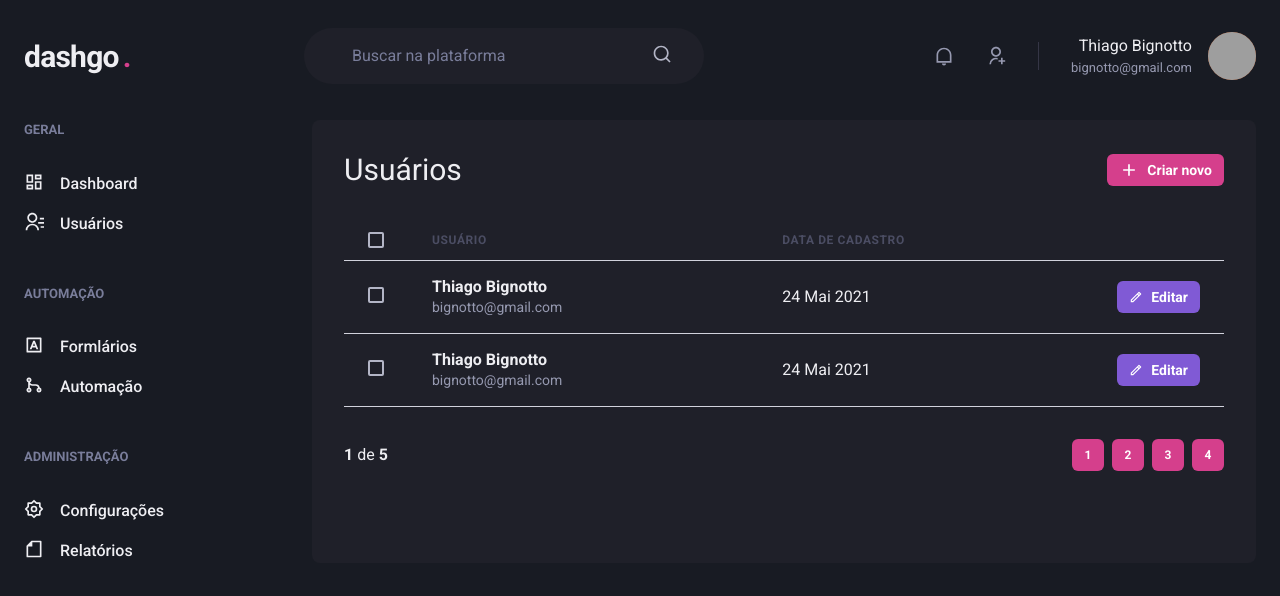
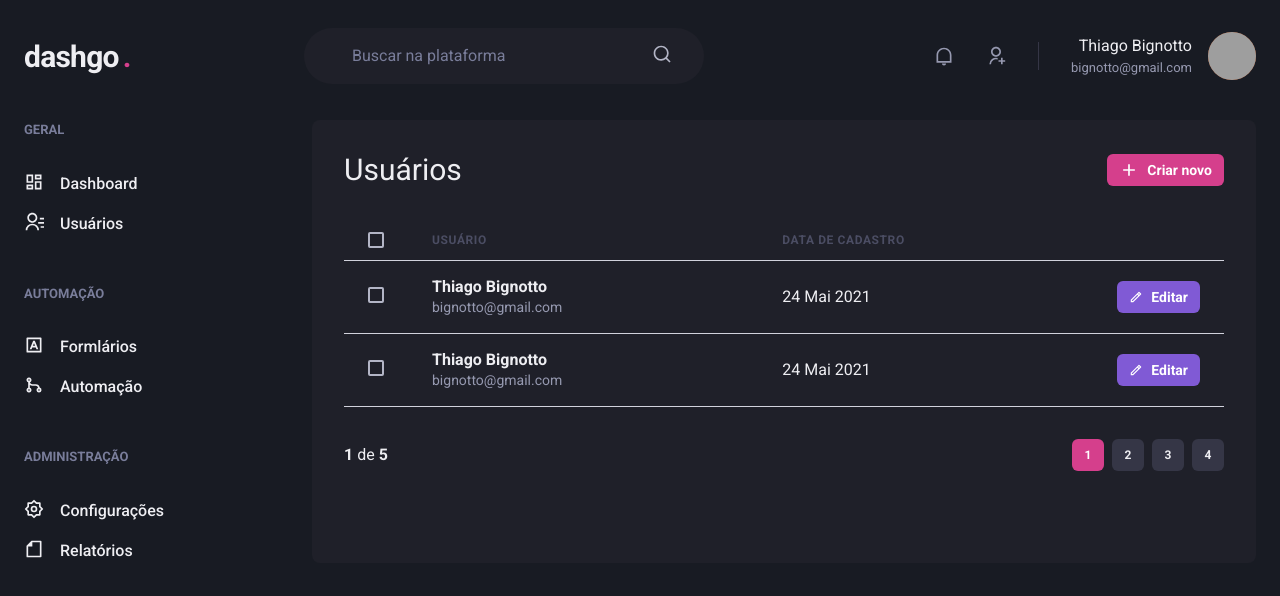
Before and after one commit to Bignotto/ignite-react-next-dashgo, a Next.js app: page /users in a window 1280 px wide. Shown: the top 596 px of the page. Built offline with nearby package versions, Linux system fonts and the light colour scheme; grey boxes are pictures that could not be loaded.

Commit message:
created components for the pagination component

```diff
--- a/src/components/Pagination.tsx
+++ /dev/null
@@ -1,59 +0,0 @@
-import { Box, Button, Stack } from "@chakra-ui/react";
-
-export function Pagination() {
-  return (
-    <Stack
-      direction="row"
-      spacing="6"
-      mt="8"
-      justify="space-between"
-      align="center"
-    >
-      <Box>
-        <strong>1</strong> de <strong>5</strong>
-      </Box>
-      <Stack direction="row" spacing="2">
-        <Button
-          size="sm"
-          fontSize="xs"
-          width="4"
-          colorScheme="pink"
-          disabled
-          _disabled={{ bg: "pink.500", cursor: "default" }}
-        >
-          1
-        </Button>
-        <Button
-          size="sm"
-          fontSize="xs"
-          width="4"
-          colorScheme="pink"
-          disabled
-          _disabled={{ bg: "pink.500", cursor: "default" }}
-        >
-          2
-        </Button>
-        <Button
-          size="sm"
-          fontSize="xs"
-          width="4"
-          colorScheme="pink"
-          disabled
-          _disabled={{ bg: "pink.500", cursor: "default" }}
-        >
-          3
-        </Button>
-        <Button
-          size="sm"
-          fontSize="xs"
-          width="4"
-          colorScheme="pink"
-          disabled
-          _disabled={{ bg: "pink.500", cursor: "default" }}
-        >
-          4
-        </Button>
-      </Stack>
-    </Stack>
-  );
-}
--- /dev/null
+++ b/src/components/Pagination/PaginationItem.tsx
@@ -0,0 +1,40 @@
+import { Button } from "@chakra-ui/react";
+
+interface PaginationItemProps {
+  number: number;
+  isCurrent?: boolean;
+}
+
+export function PaginationItem({
+  number,
+  isCurrent = false,
+}: PaginationItemProps) {
+  if (isCurrent) {
+    return (
+      <Button
+        size="sm"
+        fontSize="xs"
+        width="4"
+        colorScheme="pink"
+        disabled
+        _disabled={{ bg: "pink.500", cursor: "default" }}
+      >
+        {number}
+      </Button>
+    );
+  }
+
+  return (
+    <Button
+      size="sm"
+      fontSize="xs"
+      width="4"
+      bg="gray.700"
+      _hover={{
+        bg: "gray.500",
+      }}
+    >
+      {number}
+    </Button>
+  );
+}
--- /dev/null
+++ b/src/components/Pagination/index.tsx
@@ -0,0 +1,24 @@
+import { Box, Button, Stack } from "@chakra-ui/react";
+import { PaginationItem } from "./PaginationItem";
+
+export function Pagination() {
+  return (
+    <Stack
+      direction="row"
+      spacing="6"
+      mt="8"
+      justify="space-between"
+      align="center"
+    >
+      <Box>
+        <strong>1</strong> de <strong>5</strong>
+      </Box>
+      <Stack direction="row" spacing="2">
+        <PaginationItem number={1} isCurrent />
+        <PaginationItem number={2} />
+        <PaginationItem number={3} />
+        <PaginationItem number={4} />
+      </Stack>
+    </Stack>
+  );
+}
```
